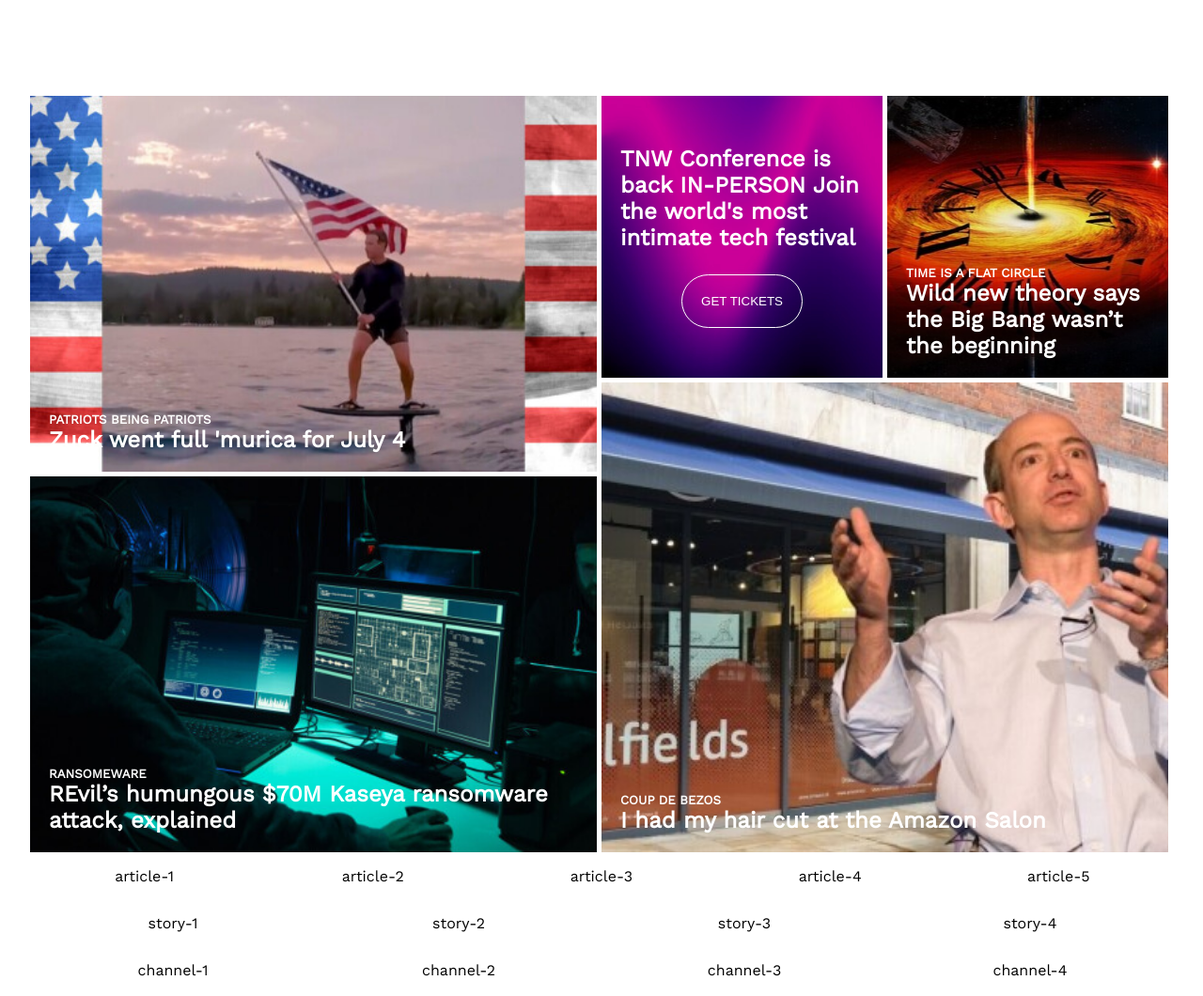
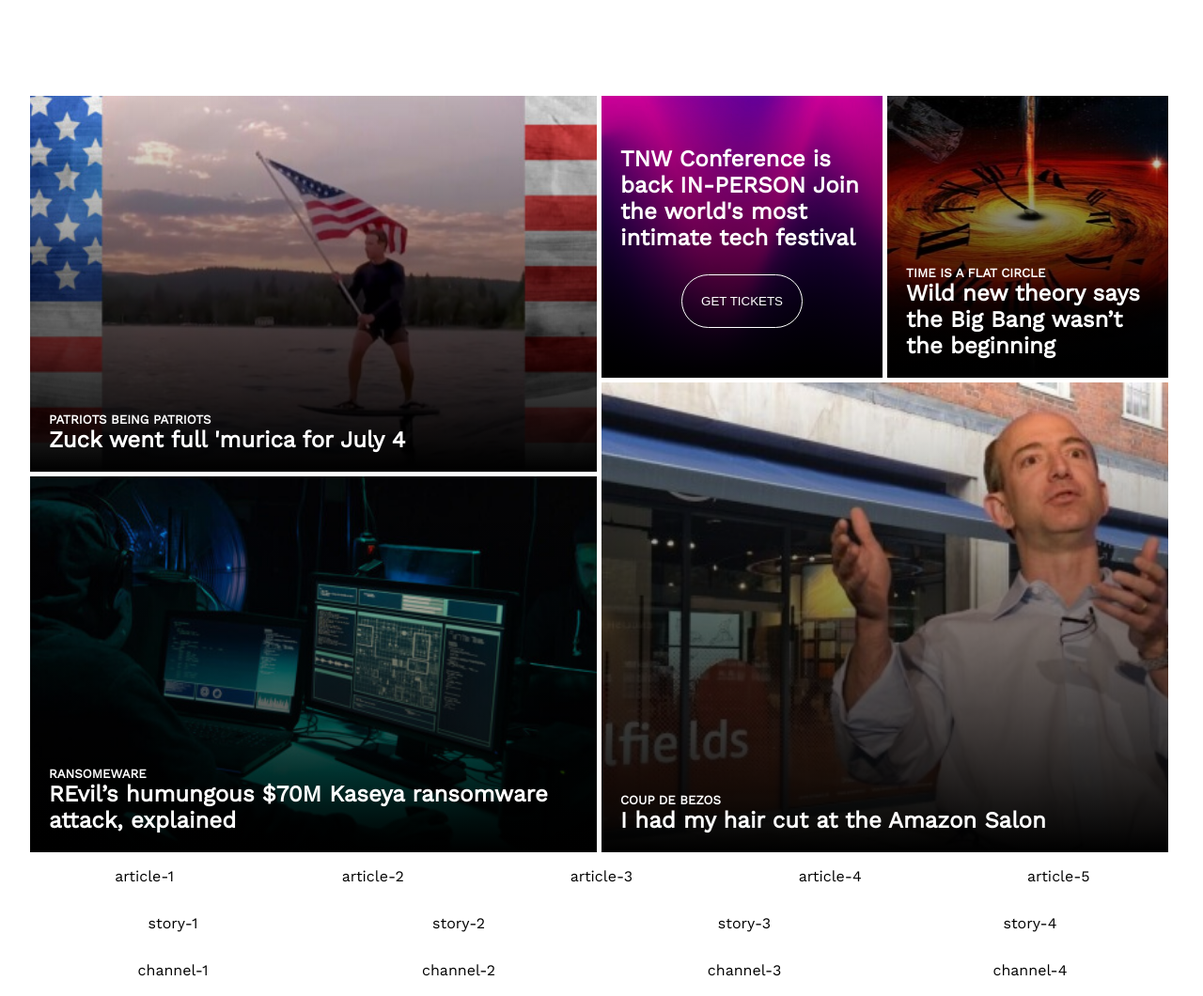
Before and after one commit to esteban90-dev/building-with-responsive-design, a plain HTML site: page index.html in a window 1280 px wide. Shown: the part 255-1315 px from the top of the page at 94% size. Drawn offline with nearby package versions, Linux system fonts and the light colour scheme.

Commit message:
wrap content in anchors, add gradients

```diff
--- a/index.html
+++ b/index.html
@@ -53,20 +53,25 @@
       <section class="container">
         <section class="container content-left">
           <div class="content-1-wrapper">
+            <a href="#">
               <article class="content content-1">
                 <h5>PATRIOTS BEING PATRIOTS</h5>
                 <h2>Zuck went full 'murica for July 4</h2>
               </article>
+            </a>
           </div>
           <div class="content-2-wrapper">
+            <a href="#">
               <article class="content content-2">
                 <h5>RANSOMEWARE</h5>
                 <h2>REvil’s humungous $70M Kaseya ransomware attack, explained</h2>
               </article>
+            </a>
           </div>
         </section>
         <section class="container content-right">
           <div class="content-3-wrapper">
+            <a href="#">
               <article class="content content-3">
                 <h2>
                   TNW Conference is back IN-PERSON
@@ -74,18 +79,23 @@
                 </h2>
                 <input type="button" value="GET TICKETS" class="get-tickets">
               </article>
+            </a>
           </div>
           <div class="content-4-wrapper">
+            <a href="#">
               <article class="content content-4">
                 <h5>TIME IS A FLAT CIRCLE</h5>
                 <h2>Wild new theory says the Big Bang wasn’t the beginning</h2>
               </article>
+            </a>
           </div>
           <div class="content-5-wrapper">
+            <a href="#">
               <article class="content content-5">
                 <h5>COUP DE BEZOS</h5>
                 <h2>I had my hair cut at the Amazon Salon</h2>
               </article>
+            </a>
           </div>
         </section>
       </section>
--- a/styles/main.css
+++ b/styles/main.css
@@ -8,6 +8,10 @@
 body {
   margin-top: 100px;
   font-family: 'Work Sans', sans-serif;
+}
+
+a {
+  text-decoration: none;
 }
 
 .wrapper {
@@ -110,10 +114,9 @@
   color: white;
   width: 100%;
   height: 400px;
+  background-size: cover;
+  background-position: center;
   background-repeat: no-repeat;
-  background-size: cover;
-  background-position-x: center;
-  background-position-y: center;
 }
 
 .content-1-wrapper, .content-2-wrapper, .content-3-wrapper, .content-4-wrapper,
@@ -129,15 +132,15 @@
 }
 
 .content-1 {
-  background-image: url("../images/content-1.jpeg");
+  background-image: linear-gradient(rgba(0, 0, 0, 0), black), url("../images/content-1.jpeg");
 }
 
 .content-2 {
-  background-image: url("../images/content-2.jpeg");
+  background-image: linear-gradient(rgba(0, 0, 0, 0), black), url("../images/content-2.jpeg");
 }
 
 .content-3 {
-  background-image: url("../images/content-3.jpeg");
+  background-image: linear-gradient(rgba(0, 0, 0, 0), black), url("../images/content-3.jpeg");
   display: flex;
   flex-direction: column;
   justify-content: center;
@@ -145,11 +148,11 @@
 }
 
 .content-4 {
-  background-image: url("../images/content-4.jpeg")
+  background-image: linear-gradient(rgba(0, 0, 0, 0), black), url("../images/content-4.jpeg")
 }
 
 .content-5 {
-  background-image: url("../images/content-5.jpeg")
+  background-image: linear-gradient(rgba(0, 0, 0, 0), black), url("../images/content-5.jpeg")
 }
 
 .get-tickets {
```
Lines whose indentation alone changed are shown as unchanged.
